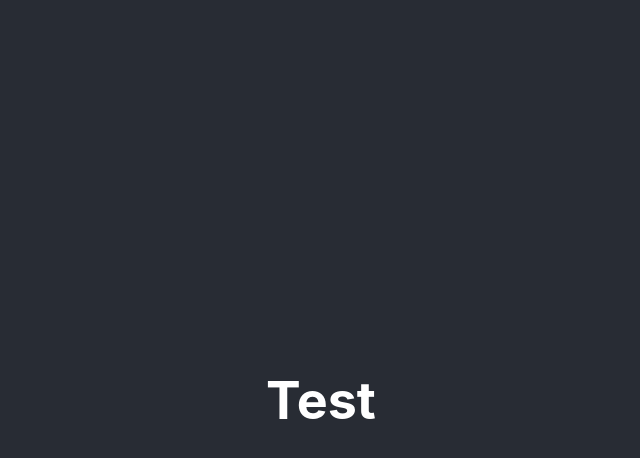
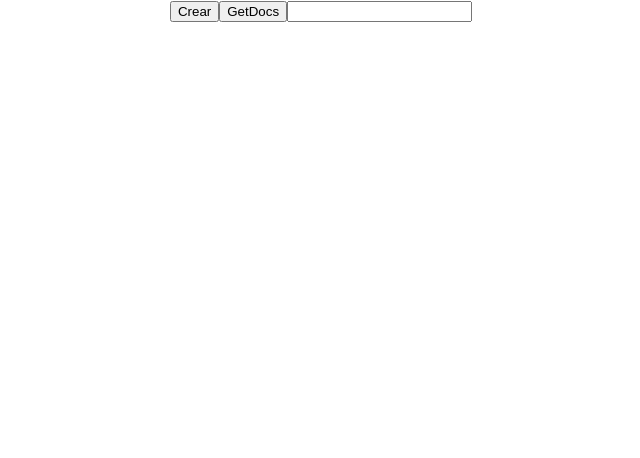
Before and after one commit to paradosso-debug/Restuarant-App, a React (Create React App) app: page / in a window 1280 px wide. Shown: the top 458 px of the page, without its empty margins (319-959 px from the left). Built offline with nearby package versions, Linux system fonts and the light colour scheme.

Commit message:
Se modifio el app.js y firebase.js

```diff
--- a/package.json
+++ b/package.json
@@ -6,6 +6,7 @@
     "@testing-library/jest-dom": "^5.16.5",
     "@testing-library/react": "^13.4.0",
     "@testing-library/user-event": "^13.5.0",
+    "firebase": "^9.16.0",
     "react": "^18.2.0",
     "react-dom": "^18.2.0",
     "react-scripts": "5.0.1",
--- a/src/App.css
+++ b/src/App.css
@@ -2,18 +2,11 @@
   text-align: center;
 }
 
-.App-logo {
-  height: 40vmin;
-  pointer-events: none;
+.App {
+  text-align: center;
 }
 
-@media (prefers-reduced-motion: no-preference) {
-  .App-logo {
-    animation: App-logo-spin infinite 20s linear;
-  }
-}
-
-.App-header {
+header {
   background-color: #282c34;
   min-height: 100vh;
   display: flex;
@@ -23,16 +16,3 @@
   font-size: calc(10px + 2vmin);
   color: white;
 }
-
-.App-link {
-  color: #61dafb;
-}
-
-@keyframes App-logo-spin {
-  from {
-    transform: rotate(0deg);
-  }
-  to {
-    transform: rotate(360deg);
-  }
-}
--- a/src/App.js
+++ b/src/App.js
@@ -1,14 +1,56 @@
-import logo from './logo.svg';
-import './App.css';
+import React, { useState } from 'react'
+import { db } from './firebase'
+import './App.css'
+
+import { collection, addDoc, getDocs, updateDoc, doc, deleteDoc } from 'firebase/firestore'
 
 function App() {
+  const [info, setInfo] = useState()
+  const [nombre, setNombre] = useState()
+
+  const getData = async () => {
+    const snapshot = await getDocs(collection(db, 'mensajes'))
+    const data = snapshot.docs.map((doc) => doc)
+    setInfo(data)
+  }
+
+  let usuario = { nombre: nombre }
+
+  const createDoc = async () => {
+    await addDoc(collection(db, 'mensajes'), usuario)
+    getData()
+    setNombre('')
+  }
+
+  const handleUpdateDoc = async (id, coleccion, nombre) => {
+    await updateDoc(doc(db, coleccion, id), { nombre })
+    getData()
+  }
+
+  const handleDeleteDoc = async (id, coleccion) => {
+    await deleteDoc(doc(db, coleccion, id))
+    getData()
+  }
+
   return (
-    <div className="App">
-      <header className="App-header">
-        <h1>Test</h1>
-      </header>
+    <div className='App'>
+      <button onClick={createDoc}>Crear</button>
+      <button onClick={getData}>GetDocs</button>
+      <input onChange={(e) => setNombre(e.target.value)} value={nombre} type='text' name='' id='' />
+      <ul>
+        {info &&
+          info.map((e) => {
+            return (
+              <li>
+                {e.data().nombre}:{e.id}
+                <button onClick={() => handleUpdateDoc(e.id, 'mensajes', nombre)}>actualizar</button>
+                <button onClick={() => handleDeleteDoc(e.id, 'mensajes')}>borrar</button>
+              </li>
+            )
+          })}
+      </ul>
     </div>
-  );
+  )
 }
 
-export default App;
+export default App
--- /dev/null
+++ b/src/firebase.js
@@ -0,0 +1,22 @@
+import { initializeApp } from 'firebase/app'
+import { getFirestore } from 'firebase/firestore'
+import { GoogleAuthProvider } from 'firebase/auth'
+
+// Your web app's Firebase configuration
+const firebaseConfig = {
+    apiKey: "AIzaSyBlnVRW4VQ8So0tvAj8qHPghNxFhb1PCNQ",
+    authDomain: "restaurant-app-75f27.firebaseapp.com",
+    projectId: "restaurant-app-75f27",
+    storageBucket: "restaurant-app-75f27.appspot.com",
+    messagingSenderId: "736663037768",
+    appId: "1:736663037768:web:b092e9083d6668f36eb57d"
+};
+
+const app = initializeApp(firebaseConfig)
+// Exporta la funcionalidad de la base de datos
+const db = getFirestore(app)
+//exporta la funcionalidad de autenticacion con goolge
+export const autenticacion = new GoogleAuthProvider(app)
+
+// Exporta el paquete firebase para otros usos
+export { db }
```
Also changed, not shown: 1 other file (tests, documents, lock files or other folders).
